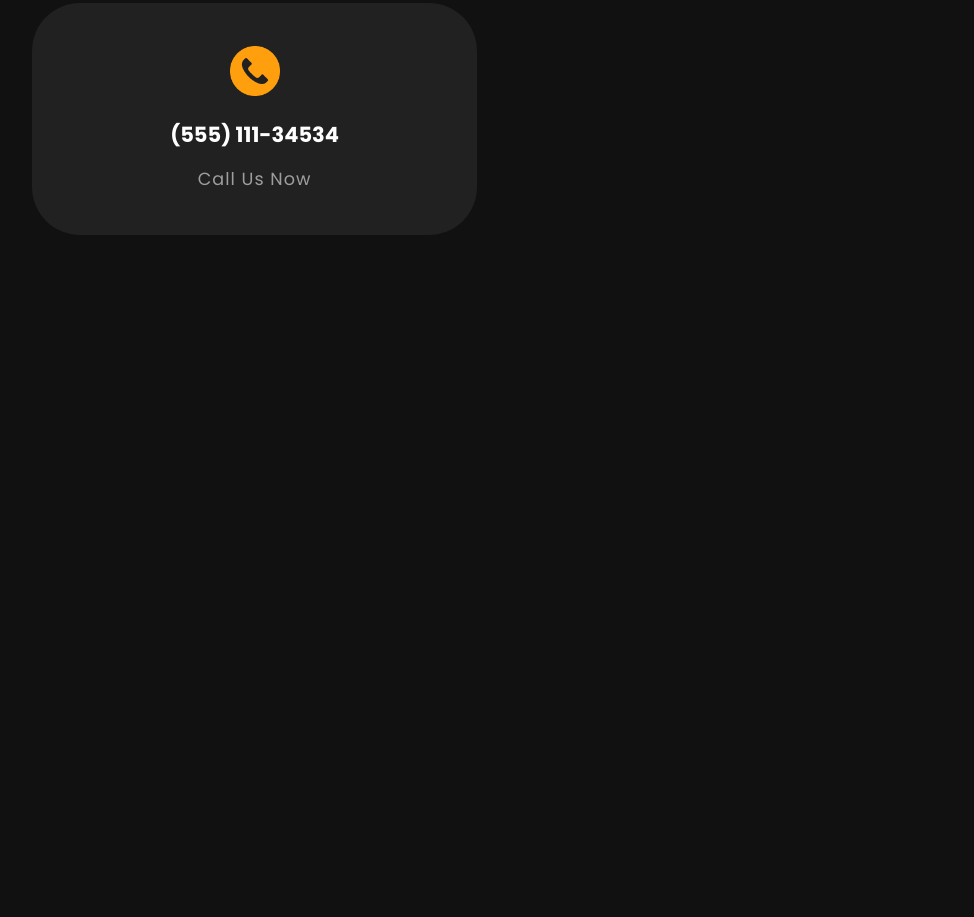
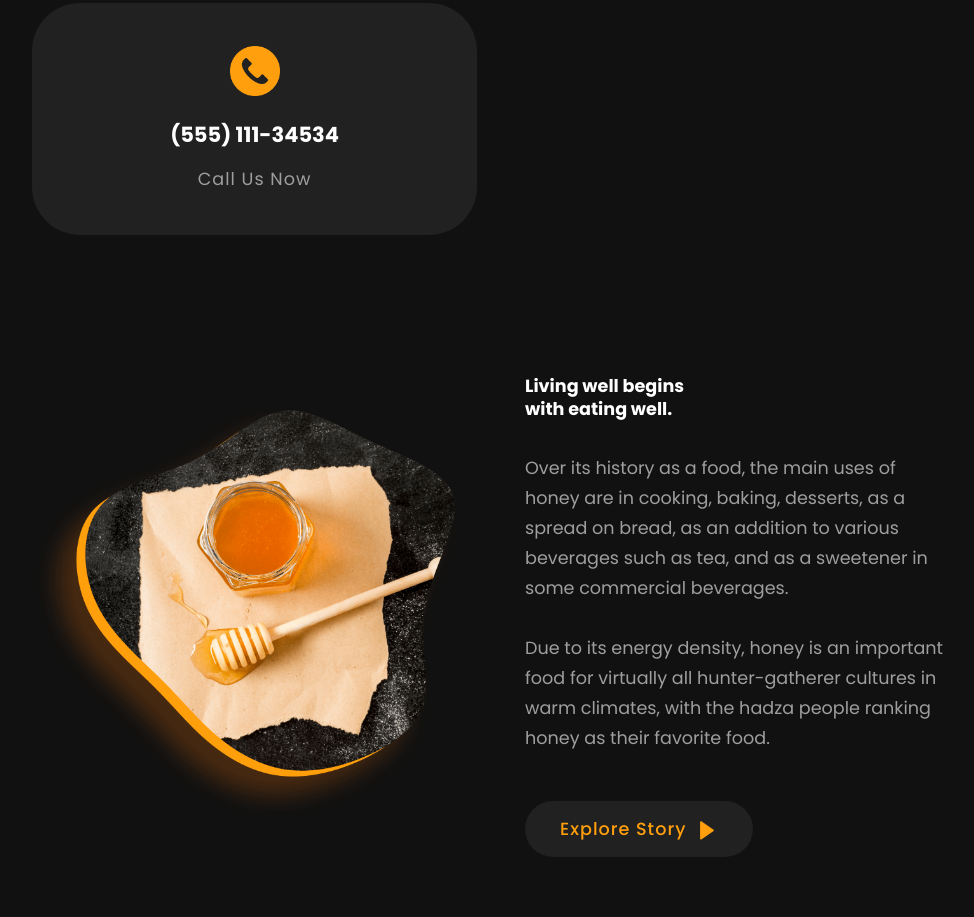
Before and after one commit to 02Alexis/Food-Restaurant, a plain HTML site: page index.html in a window 1280 px wide. Shown: the part 1091-2008 px from the top of the page, without its empty margins (147-1121 px from the left). Before the commit the page ends 1396 px from the top, so only its background shows below. Drawn offline with nearby package versions, Linux system fonts and the light colour scheme.

Commit message:
section abouy us

```diff
--- a/index.html
+++ b/index.html
@@ -75,6 +75,36 @@
         <a href="#">Call Us Now</a>
       </div>
     </section>
+
+    <!-- about us -->
+    <section class="about" id="about">
+      <div class="about-img">
+        <img src="img/about.png" alt="about" />
+      </div>
+
+      <div class="about-text">
+        <h2>
+          Living well begins <br />
+          with eating well.
+        </h2>
+        <p>
+          Over its history as a food, the main uses of honey are in cooking,
+          baking, desserts, as a spread on bread, as an addition to various
+          beverages such as tea, and as a sweetener in some commercial
+          beverages. <br />
+          <br />
+          Due to its energy density, honey is an important food for virtually
+          all hunter-gatherer cultures in warm climates, with the hadza people
+          ranking honey as their favorite food.
+        </p>
+        <a href="#" class="btn"
+          >Explore Story<i class="bx bxs-right-arrow"></i
+        ></a>
+      </div>
+    </section>
+
+    <!-- Our shop -->
+
     <!-- link to js -->
     <script src="js/index.js"></script>
   </body>
--- a/style.css
+++ b/style.css
@@ -192,3 +192,26 @@ span {
 .container-box a:hover {
   color: var(--main-color);
 }
+
+/* about us */
+.about {
+  display: grid;
+  grid-template-columns: repeat(2, 1fr);
+  align-items: center;
+  gap: 4rem;
+}
+.about-img img {
+  width: 100%;
+  height: auto;
+}
+.about-text h2 {
+  font-size: var(--p-font);
+  line-height: 1.3;
+  margin-bottom: 2rem;
+}
+.about-text p {
+  color: var(--second-color);
+  font-size: var(--p-font);
+  line-height: 30px;
+  margin-bottom: 3rem;
+}
```
